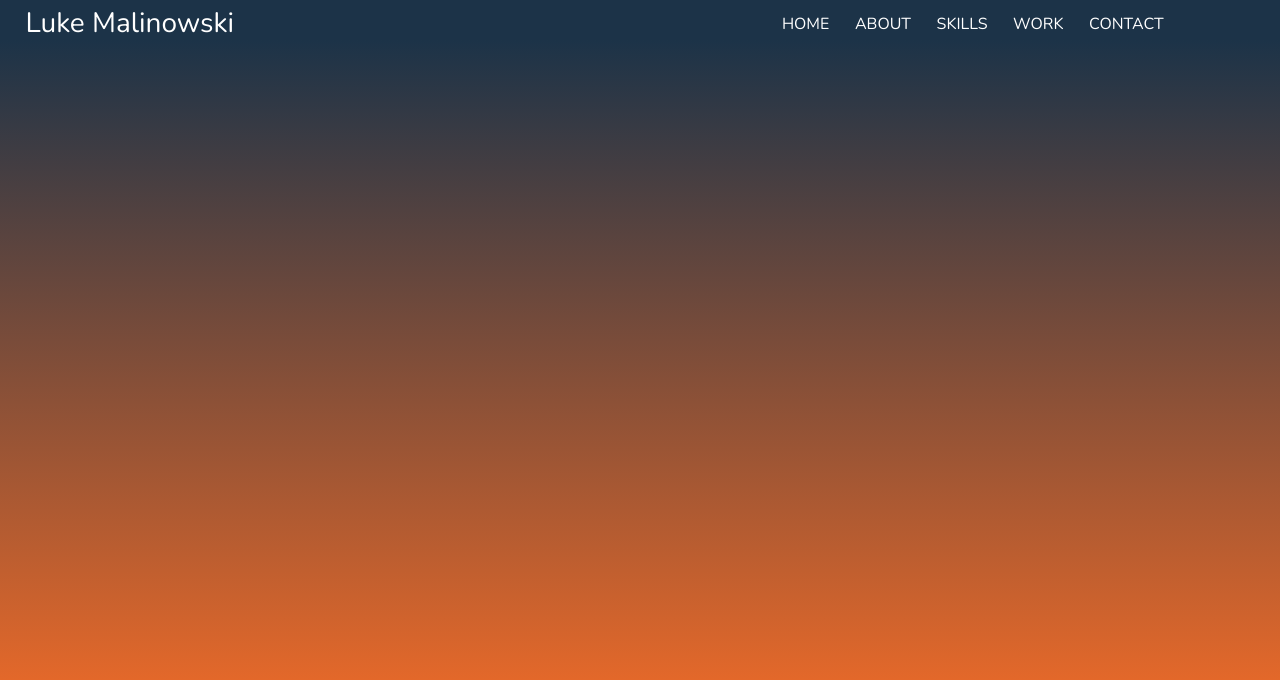
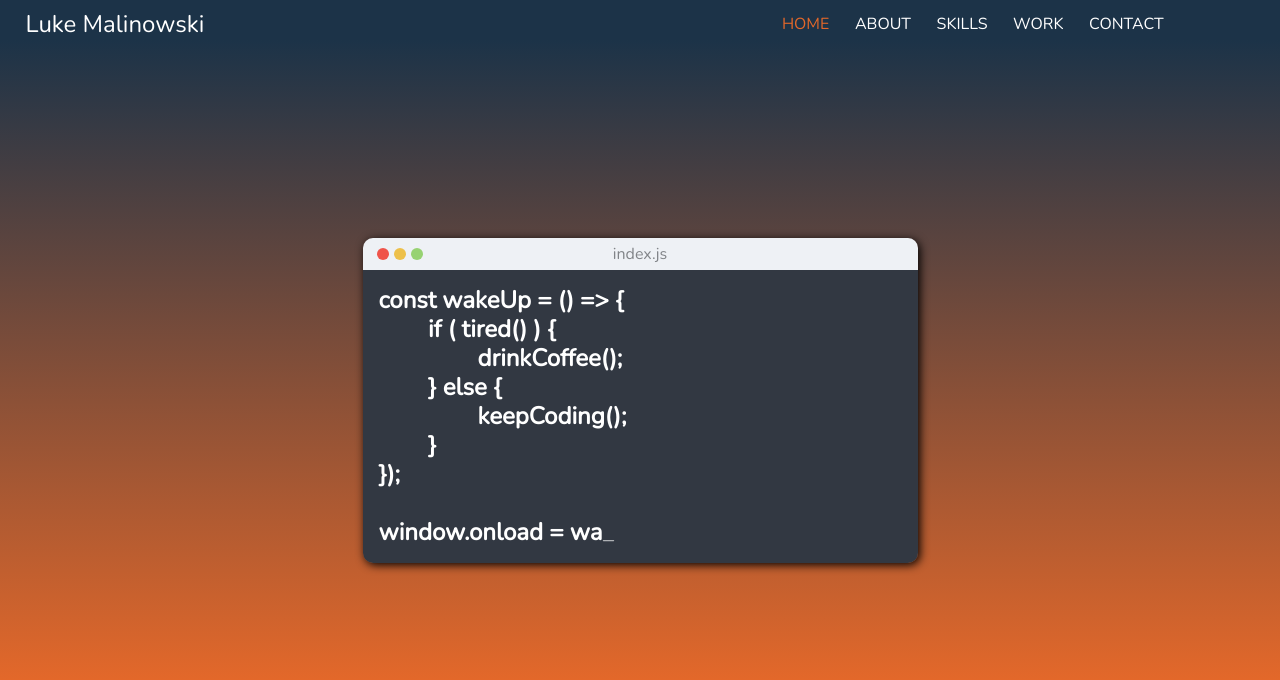
Before and after one commit to malinowski-luke/portfolio, a React (Create React App) app: page /home#/home in a window 1280 px wide. Shown: the top 680 px of the page. Built offline with nearby package versions, Linux system fonts and the light colour scheme.

Commit message:
modified nav to use NavLink

```diff
--- a/src/components/Nav/Nav.js
+++ b/src/components/Nav/Nav.js
@@ -1,5 +1,5 @@
 import React, { useEffect } from 'react'
-import { Link } from 'react-router-dom'
+import { NavLink, Link } from 'react-router-dom'
 import {
   navScrollAnimation,
   showHideMobileMenu,
@@ -12,7 +12,13 @@ export default function Nav() {
   useEffect(() => navScrollAnimation('nav-bar'), [])
   return (
     <nav id='nav-bar' className='nav nav-static'>
-      <h3 className='nav-text'>Luke Malinowski</h3>
+      <Link
+        to='/home'
+        className='nav-text'
+        onClick={() => showHideMobileMenu('mobile-menu', 'nav-icon')}
+      >
+        Luke Malinowski
+      </Link>
       <Image
         id='nav-icon'
         rel='img'
@@ -26,35 +32,35 @@ export default function Nav() {
         className='mobile-menu mobile-menu-hide hide-menu-collapse'
         onClick={() => showHideMobileMenu('mobile-menu', 'nav-icon')}
       >
-        <Link to='/'>
+        <NavLink to='/home'>
           <li>home</li>
-        </Link>
-        <Link to='/about'>
+        </NavLink>
+        <NavLink to='/about'>
           <li>about</li>
-        </Link>
-        <Link to='/skills'>
+        </NavLink>
+        <NavLink to='/skills'>
           <li>skills</li>
-        </Link>
-        <Link to='/work'>
+        </NavLink>
+        <NavLink to='/work'>
           <li>work</li>
-        </Link>
+        </NavLink>
         <a href='mailto:malinowski.luke123@gmail.com'>
           <li>contact</li>
         </a>
       </ul>
       <ul id='desktop-menu' className='desktop-menu'>
-        <Link to='/'>
+        <NavLink to='/home'>
           <li>home</li>
-        </Link>
-        <Link to='/about'>
+        </NavLink>
+        <NavLink to='/about'>
           <li>about</li>
-        </Link>
-        <Link to='/skills'>
+        </NavLink>
+        <NavLink to='/skills'>
           <li>skills</li>
-        </Link>
-        <Link to='/work'>
+        </NavLink>
+        <NavLink to='/work'>
           <li>work</li>
-        </Link>
+        </NavLink>
         <a href='mailto:malinowski.luke123@gmail.com'>
           <li>contact</li>
         </a>
--- a/src/components/Nav/Nav.scss
+++ b/src/components/Nav/Nav.scss
@@ -7,12 +7,21 @@
   @include flex-box(row, space-between);
 }
 
+.mobile-menu .active {
+  @include link-hover($blue-gray);
+}
+
+.desktop-menu .active {
+  @include link-hover($apricot);
+}
+
 .nav-text {
   color: $white;
   margin: 0;
   padding: 0;
   // logo spacing from the left
   margin-left: 2vw;
+  font-size: 1.5rem;
 }
 
 // show nav bar onscroll----------------
@@ -69,10 +78,6 @@
   font-size: 2rem;
 }
 
-.mobile-menu a:hover {
-  @include link-hover($white);
-}
-
 .mobile-menu-hide {
   height: 0;
 }
@@ -97,8 +102,7 @@
   margin-left: 2vw;
 }
 
-.desktop-menu a:hover,
-.desktop-menu a:focus {
+.desktop-menu a:hover {
   @include link-hover($apricot);
 }
 
--- a/src/routes.js
+++ b/src/routes.js
@@ -1,17 +1,27 @@
 import React from 'react'
-import { Switch, Route } from 'react-router-dom'
+import { Switch, Route, Redirect } from 'react-router-dom'
 import CodeEditor from './components/CodeEditor/CodeEditor'
 import About from './components/About/About'
 import Skills from './components/Skills/Skills'
 import Work from './components/Work/Work'
 import Project from './components/Work/Project/Project'
 
+const NotFound = () => (
+  <div>
+    <h1>404 Not Found!</h1>
+    <h4>Invalid Address</h4>
+  </div>
+)
+
 export default (
   <Switch>
-    <Route exact path='/' component={CodeEditor} />
+    <Route exact path='/home' component={CodeEditor} />
     <Route path='/about' component={About} />
     <Route path='/skills' component={Skills} />
     <Route path='/work' component={Work} />
     <Route path='/project/:index' component={Project} />
+    <Route path='/not-found' render={() => <NotFound />} />
+    <Redirect exact from='/' to='/home' />
+    <Redirect from='/' to='/not-found' />
   </Switch>
 )
--- a/src/utils/navAnimations.js
+++ b/src/utils/navAnimations.js
@@ -1,9 +1,10 @@
 import debounce from './debounce'
 
 export const navScrollAnimation = () => {
-  window.addEventListener('scroll', debounce(toggleNavBackground,15))
+  window.addEventListener('scroll', debounce(toggleNavBackground, 15))
 }
 
+// util func
 const toggleNavBackground = () => {
   const navbar = document.getElementById('nav-bar')
   if (window.pageYOffset > 60) {
```
